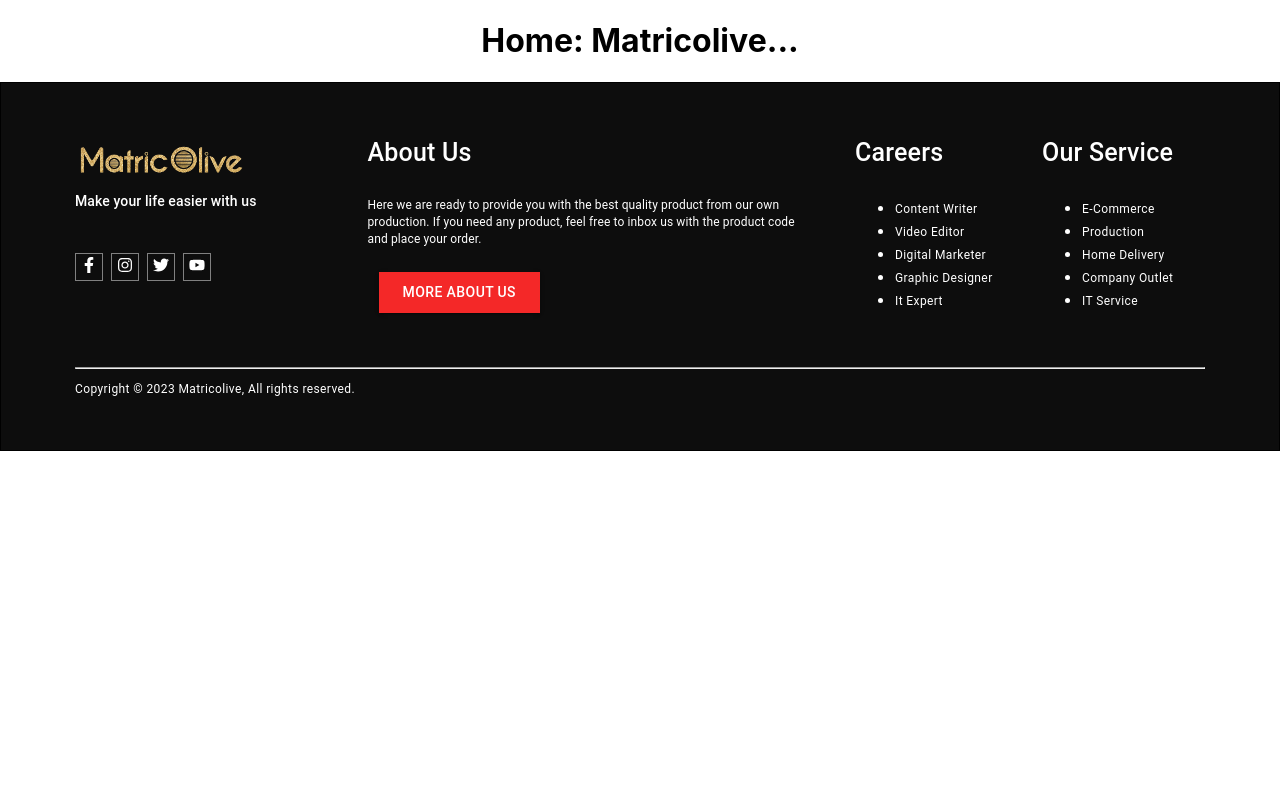
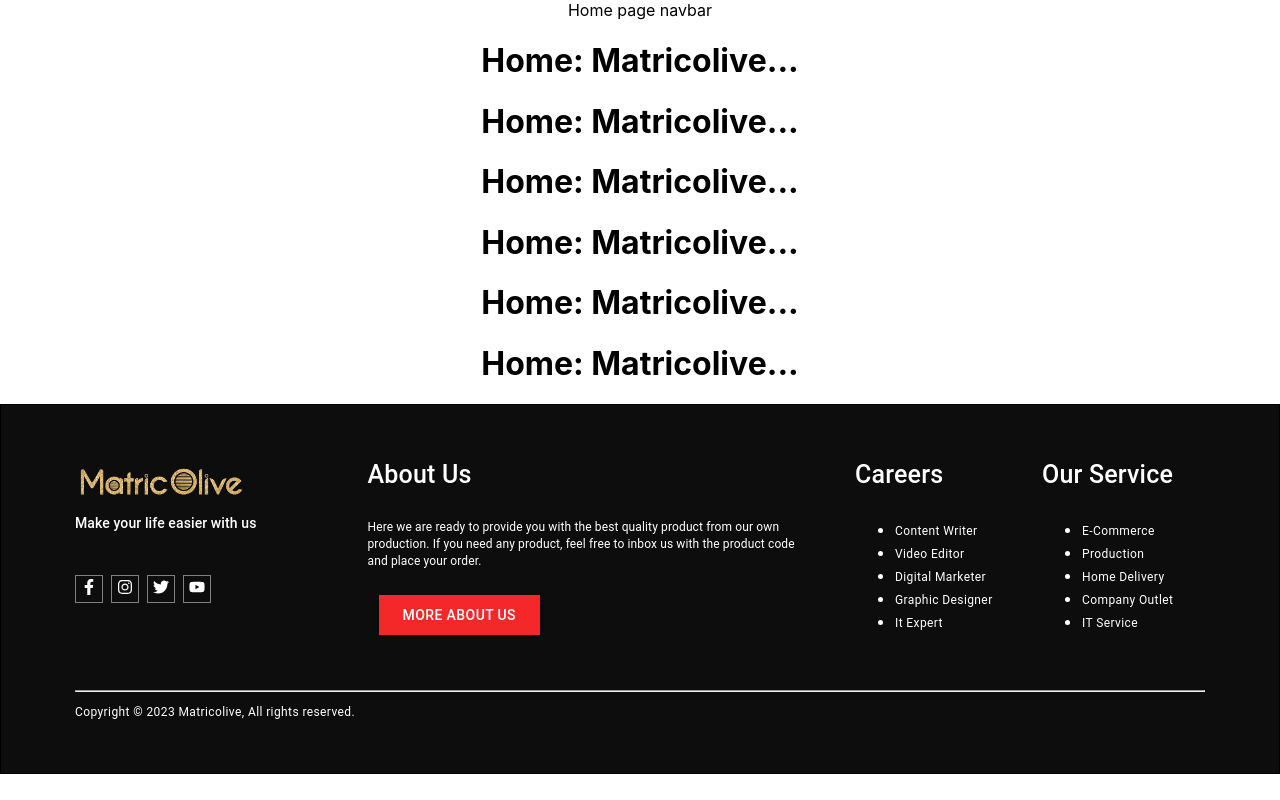
Before and after one commit to Rakibul-Hasan-max/Matricolive, a React (Create React App) app: page /home in a window 1280 px wide. Built offline with nearby package versions, Linux system fonts and the light colour scheme.

Commit message:
button on the top

```diff
--- a/package.json
+++ b/package.json
@@ -17,6 +17,7 @@
     "react-icons": "^4.7.1",
     "react-router-dom": "^6.4.5",
     "react-scripts": "5.0.1",
+    "react-scroll-to-top": "^3.0.0",
     "styled-components": "^5.3.6",
     "web-vitals": "^2.1.4"
   },
--- a/src/App.js
+++ b/src/App.js
@@ -1,23 +1,27 @@
-import { BrowserRouter, Route, Routes } from 'react-router-dom';
-import './App.css';
-import About from './Pages/About/About';
-import Footer from './Pages/Components/Footer/Footer';
-import Dashboard from './Pages/Dashboard/Dashboard';
-import Home from './Pages/Home/Home';
-import NotFound from './Pages/NotFound/NotFound';
+import { BrowserRouter, Route, Routes } from "react-router-dom";
+import ScrollToTop from "react-scroll-to-top";
+import "./App.css";
+import About from "./Pages/About/About";
+import Footer from "./Pages/Components/Footer/Footer";
+import Navigation from "./Pages/Components/Navigation/Navigation";
+import Dashboard from "./Pages/Dashboard/Dashboard";
+import Home from "./Pages/Home/Home";
+import NotFound from "./Pages/NotFound/NotFound";
 
 function App() {
   return (
     <div className="App">
       <BrowserRouter>
+        <ScrollToTop smooth />
+        <Navigation />
         <Routes>
-          <Route path="/" element={<Home />}/>
+          <Route path="/" element={<Home />} />
           <Route path="/home" element={<Home />} />
           <Route path="/about" element={<About />} />
           <Route path="/dashboard" element={<Dashboard />} />
           <Route path="*" element={<NotFound />} />
         </Routes>
-        <Footer/>
+        <Footer />
       </BrowserRouter>
     </div>
   );
--- a/src/Pages/Components/Navigation/Navigation.js
+++ b/src/Pages/Components/Navigation/Navigation.js
@@ -0,0 +1,11 @@
+import React from 'react';
+
+const Navigation = () => {
+    return (
+        <div>
+            Home page navbar
+        </div>
+    );
+};
+
+export default Navigation;
--- a/src/Pages/Home/Home.js
+++ b/src/Pages/Home/Home.js
@@ -1,8 +1,12 @@
-import React from 'react';
 
 const Home = () => {
     return (
         <div>
+            <h1>Home: Matricolive...</h1>
+            <h1>Home: Matricolive...</h1>
+            <h1>Home: Matricolive...</h1>
+            <h1>Home: Matricolive...</h1>
+            <h1>Home: Matricolive...</h1>
             <h1>Home: Matricolive...</h1>
         </div>
     );
```
Also changed, not shown: 1 other file (tests, documents, lock files or other folders).
